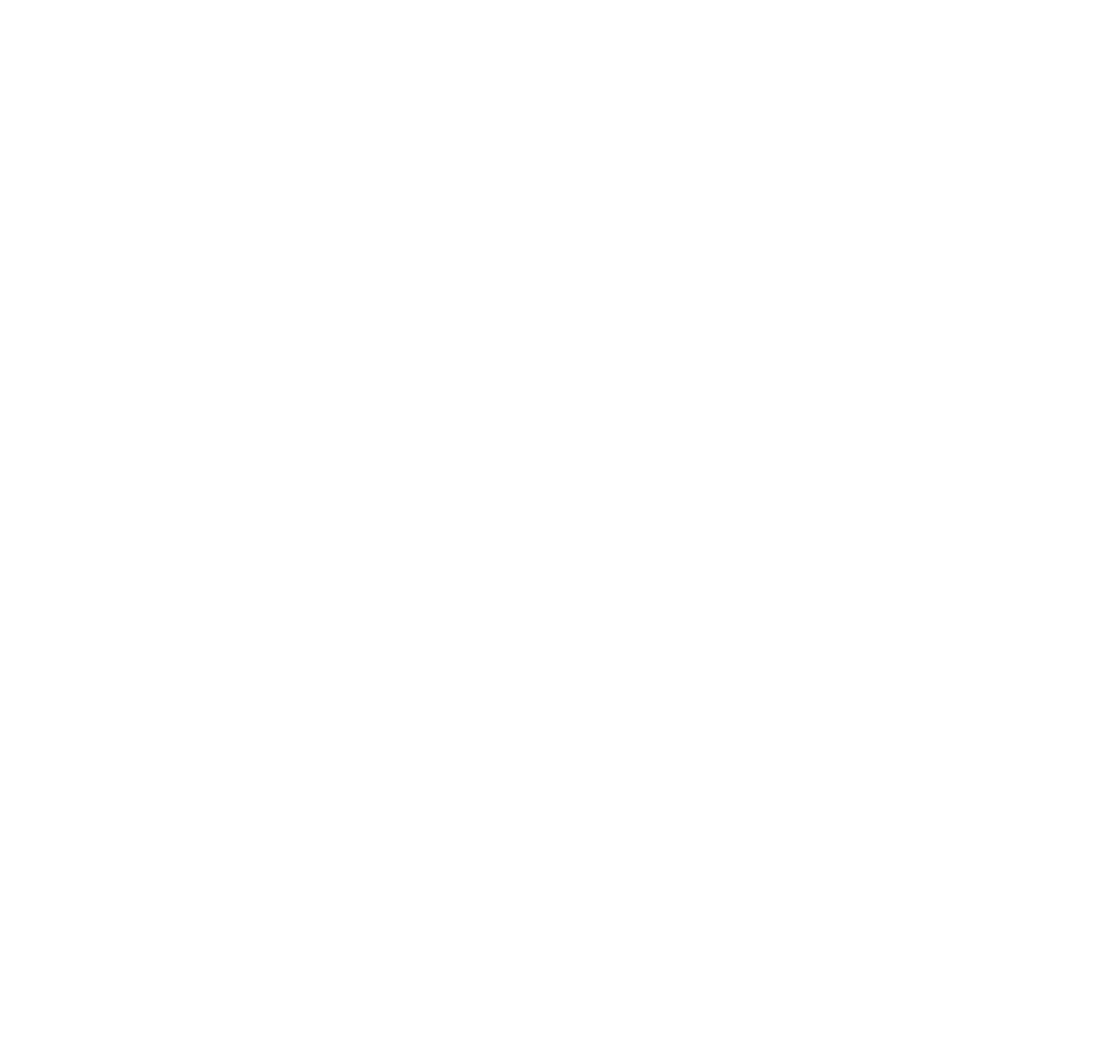
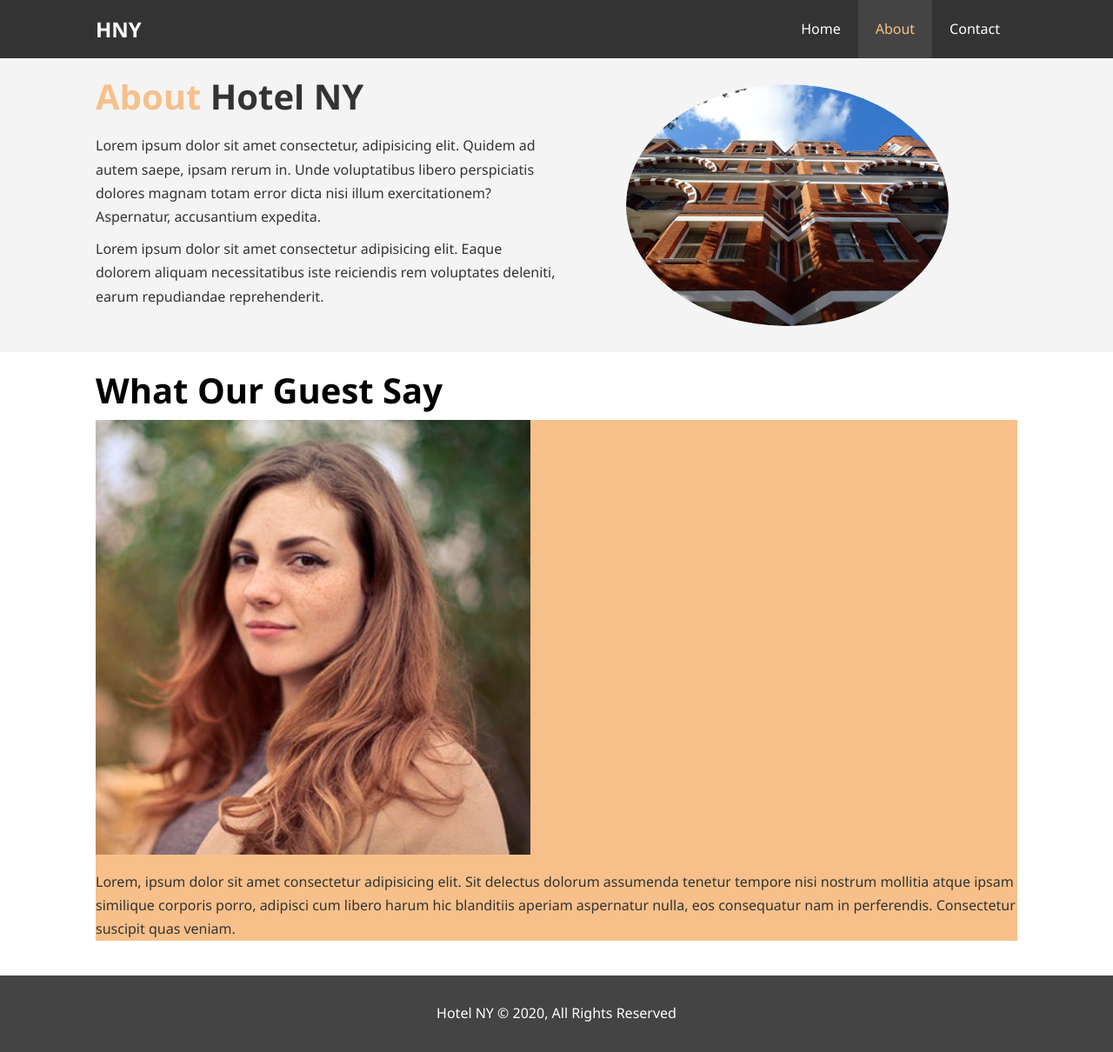
Before and after one commit to RafaelDe-Leon/Hotel-Website, a plain HTML site: page about.html in a window 1280 px wide. Shown: the whole page at 87% size. Before the commit the page ends 800 px from the top, so only its background shows below. Drawn offline with Linux system fonts and the light colour scheme.

Commit message:
about page half way done

```diff
--- a/about.html
+++ b/about.html
@@ -0,0 +1,73 @@
+<!DOCTYPE html>
+<html lang="en">
+
+<head>
+  <meta charset="UTF-8">
+  <meta name="viewport" content="width=device-width, initial-scale=1.0">
+  <meta name='description' content='Welcome to the most lavish hotel in New York City'>
+  <meta name='keywords' content='hotel,new york, manhattan, downtown'>
+  <link rel="stylesheet" href="css/style.css">
+  <title>Hotel NY | About</title>
+</head>
+
+<body>
+
+  <header>
+    <nav id='navbar'>
+      <div class="container">
+
+        <h1 class='logo'><a href='index.html'>HNY</a></h1>
+        <ul>
+          <li><a href='index.html'>Home</a></li>
+          <li><a class='current' href='about.html'>About</a></li>
+          <li><a href='contact.html'>Contact</a></li>
+
+        </ul>
+      </div>
+    </nav>
+  </header>
+
+  <section id='about-info' class='bg-light py-3'>
+    <div class="container">
+      <div class="info-left">
+        <h1 class='l-heading'><span class='text-primary'>About</span> Hotel NY</h1>
+        <p>Lorem ipsum dolor sit amet consectetur, adipisicing elit. Quidem ad autem saepe, ipsam rerum in. Unde
+          voluptatibus libero perspiciatis dolores magnam totam error dicta nisi illum exercitationem? Aspernatur,
+          accusantium expedita.</p>
+        <p>Lorem ipsum dolor sit amet consectetur adipisicing elit. Eaque dolorem aliquam necessitatibus iste reiciendis
+          rem voluptates deleniti, earum repudiandae reprehenderit.</p>
+      </div>
+      <div class="info-right">
+        <img src="./img/photo-2.jpg" alt="Hotel">
+      </div>
+    </div>
+  </section>
+  <!-- Clears floats -->
+  <div class="clr"></div>
+
+  <section id='testimonials' class='py-3'>
+    <div class="container">
+      <h2 class='l-heading'> What Our Guest Say</h2>
+      <div class="testimonal bg-primary">
+        <img src="./img/person-1.jpg" alt="Alex">
+        <p>Lorem, ipsum dolor sit amet consectetur adipisicing elit. Sit delectus dolorum assumenda tenetur tempore nisi
+          nostrum mollitia atque ipsam similique corporis porro, adipisci cum libero harum hic blanditiis aperiam
+          aspernatur nulla, eos consequatur nam in perferendis. Consectetur suscipit quas veniam.</p>
+      </div>
+    </div>
+  </section>
+
+
+
+
+  <div class="clr"></div>
+  <footer id='main-footer'>
+    <p>Hotel NY &copy; 2020, All Rights Reserved </p>
+
+  </footer id='main-footer'>
+
+
+
+</body>
+
+</html>
--- a/css/style.css
+++ b/css/style.css
@@ -80,6 +80,30 @@ p {
 
 .clr {
   clear: both;
+}
+
+/* Heading */
+
+.l-heading {
+  font-size: 40px;
+}
+
+/* Padding */
+
+.py-1 {
+  padding: 10px 0;
+}
+
+.py-2 {
+  padding: 20px 0;
+}
+
+.py-3 {
+  padding: 30px 0;
+}
+
+.py-4 {
+  padding: 40px 0;
 }
 
 /* Navbar */
@@ -181,6 +205,27 @@ p {
   margin-bottom: 10px;
 }
 
+/* About Info */
+
+#about-info .info-right {
+  float: right;
+  width: 50%;
+  min-height: 100%;
+}
+
+#about-info .info-right img {
+  display: block;
+  margin: auto;
+  width: 70%;
+  border-radius: 50%;
+}
+
+#about-info .info-left {
+  float: left;
+  width: 50%;
+  min-height: 100%;
+}
+
 /* Footer */
 
 #main-footer {
```
